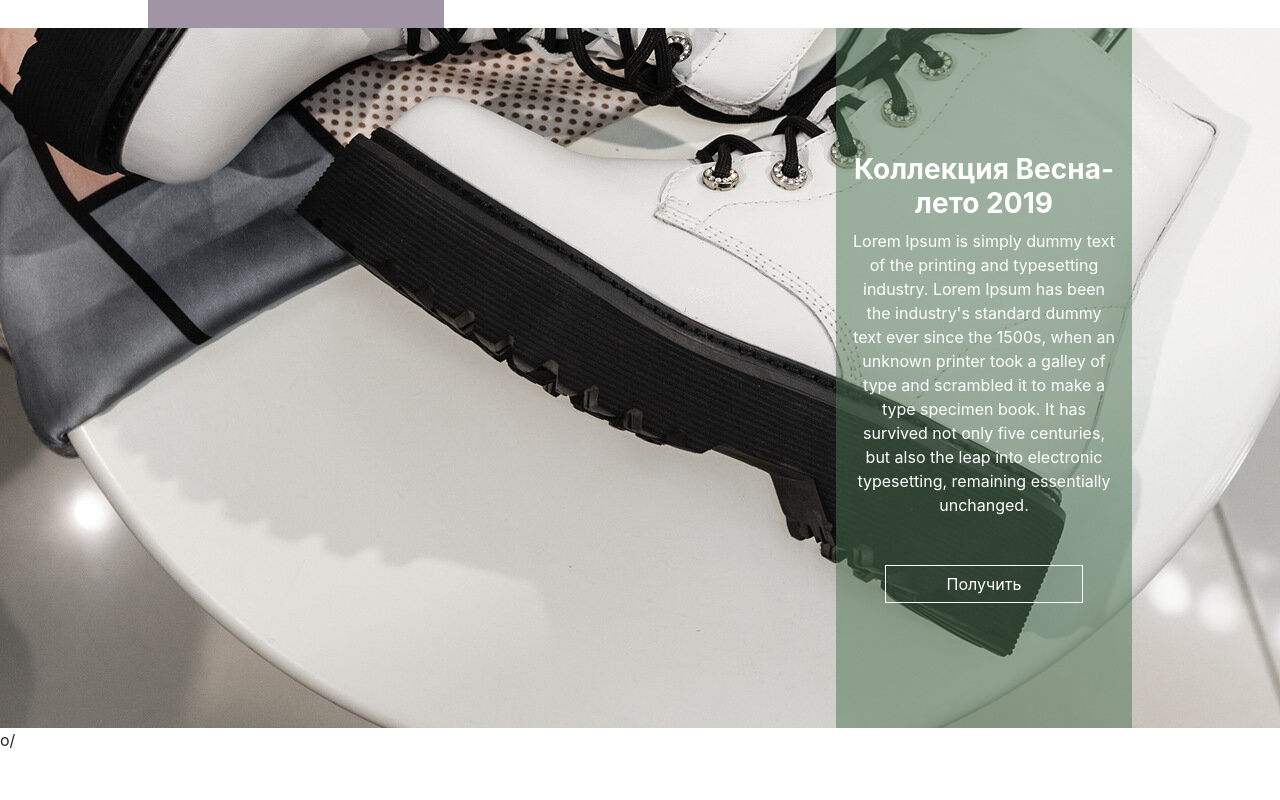
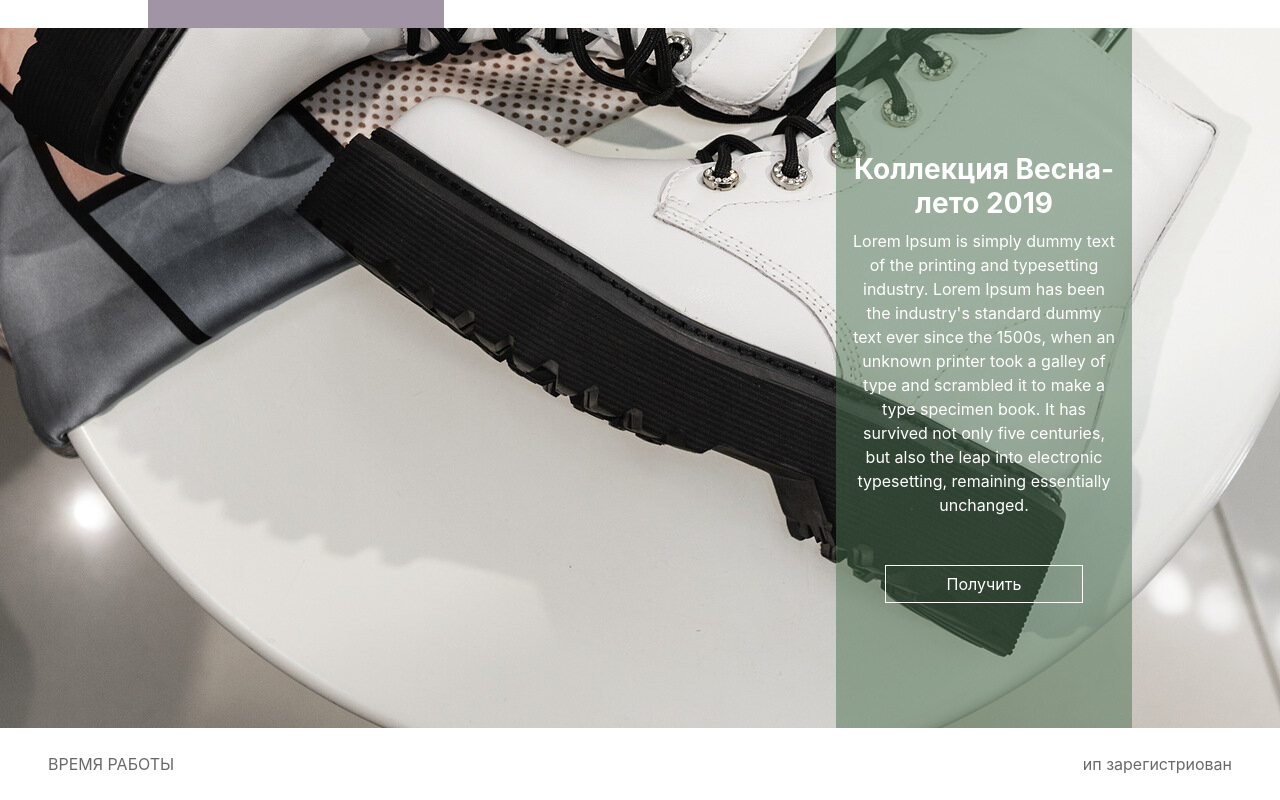
Before and after one commit to pan-yauhen/catalog, a React (Create React App) app: page / in a window 1280 px wide. Shown: the part 1430-2230 px from the top of the page. Before the commit the page ends 2182 px from the top, so only its background shows below. Built offline with nearby package versions, Linux system fonts and the light colour scheme.

Commit message:
add: footer

```diff
--- a/src/components/App.jsx
+++ b/src/components/App.jsx
@@ -2,6 +2,7 @@ import React, { Component } from 'react';
 import { Header } from './Header/Header';
 import { Main } from './Main/Main';
 import { BrowserRouter } from 'react-router-dom';
+import { Footer } from './Footer/Footer';
 
 class App extends Component {
   render() {
@@ -10,7 +11,7 @@ class App extends Component {
           <div className="App">
               <Header />
               <Main />
-              <footer className="footer">o/</footer>
+              <Footer />
           </div>
         </BrowserRouter>
     );
--- /dev/null
+++ b/src/components/Footer/Footer.jsx
@@ -0,0 +1,8 @@
+import React from 'react';
+import './Footer.scss';
+
+export const Footer = () =>
+    <footer className="footer d-flex flex-column flex-sm-row justify-content-between py-4 px-5 align-items-center">
+        <span className="text-uppercase pb-3 pb-sm-0">время работы</span>
+        <span>ип зарегистриован</span>
+    </footer>;
--- /dev/null
+++ b/src/components/Footer/Footer.scss
@@ -0,0 +1,3 @@
+.footer {
+  color: #696969;
+}
```
